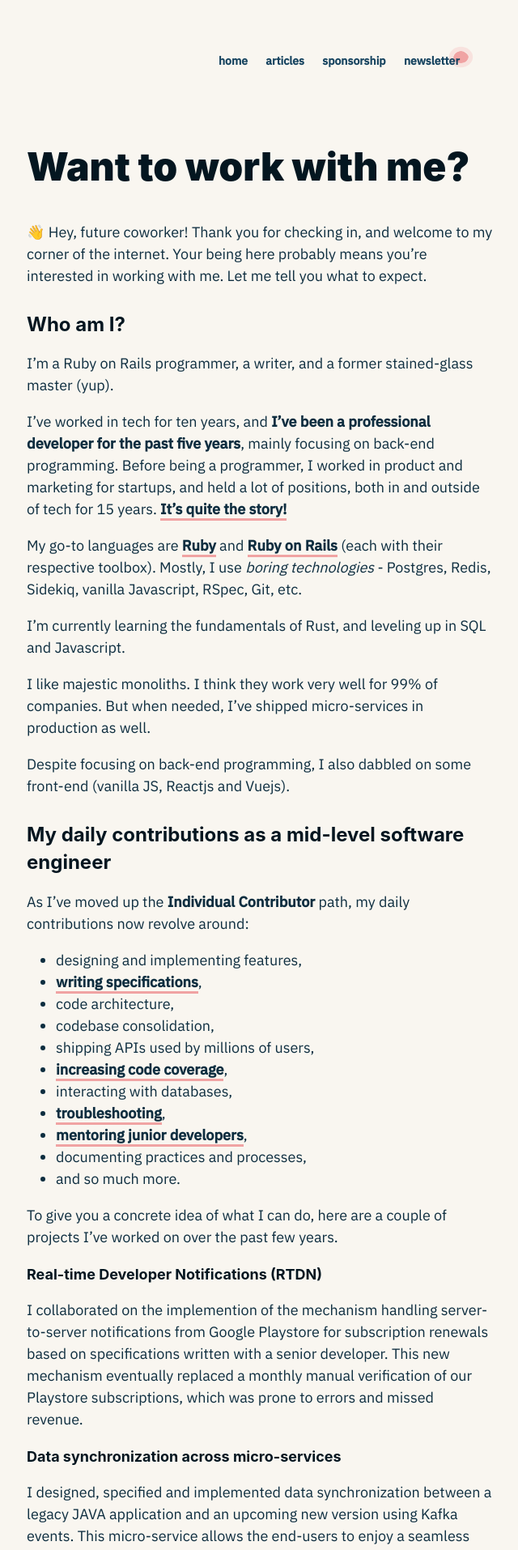
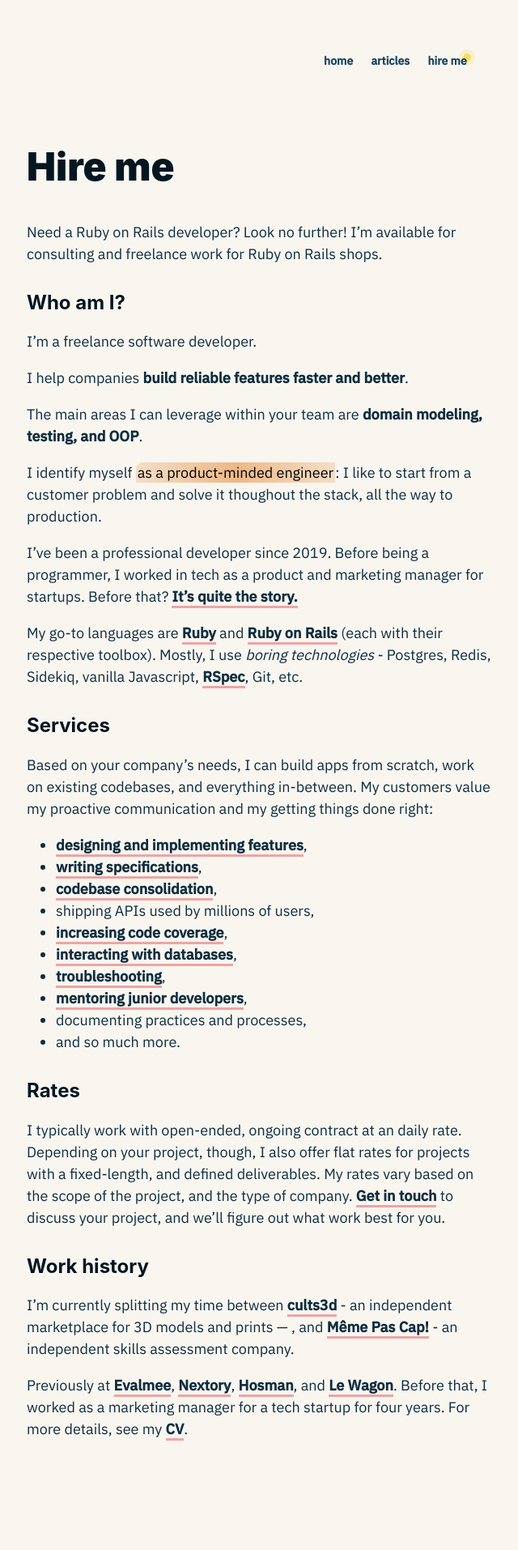
Before and after one commit to merciremi/remicodes, a Jekyll site: the page built from _pages/11_work.md, in a window 1280 px wide. Shown: the top 1914 px of the page at 81% size, without its empty margins (319-959 px from the left). Built offline with Jekyll 4.4.1, drawn with Linux system fonts in a browser that asks for light colours; after the commit the page ends 1850 px from its top, so only the background shows below that; some of the changed text lies outside the part shown.

Commit message:
First dab at freelancing pitch

```diff
--- a/_includes/header.html
+++ b/_includes/header.html
@@ -1,9 +1,11 @@
 <header>
   {% if page.url != "/" %}
-    <a href="{{ site.url }}">{{ 'home' }}</a>
+  <a href="{{ site.url }}">{{ 'home' }}</a>
   {% endif %}
   <a href="{{ site.baseurl }}/blog">{{ 'articles' }}</a>
-  <a href="https://github.com/sponsors/merciremi" target="blank">sponsorship</a>
-  <a href="{{ site.baseurl }}/newsletter">{{ 'newsletter' }}</a>
-  <img src="{{ site.baseurl }}/media/shared/pinkish-sun.svg" class="header-pastille pulse">
+  <a href="{{ site.baseurl }}/work">{{ 'hire me' }}</a>
+  <img
+    src="{{ site.baseurl }}/media/shared/circle.svg"
+    class="header-pastille pulse"
+  />
 </header>
--- a/_pages/11_work.md
+++ b/_pages/11_work.md
@@ -1,128 +1,45 @@
 ---
 layout: page
-title: Want to work with me?
+title: Hire me
 permalink: /work/
 ---
 
-👋 Hey, future coworker! Thank you for checking in, and welcome to my corner of the internet. Your being here probably means you’re interested in working with me. Let me tell you what to expect.
+Need a Ruby on Rails developer? Look no further! I'm available for consulting and freelance work for Ruby on Rails shops.
 
 ## Who am I?
 
-I'm a Ruby on Rails programmer, a writer, and a former stained-glass master (yup).
+I'm a freelance software developer.
 
-I've worked in tech for ten years, and **I've been a professional developer for the past five years**, mainly focusing on back-end programming. Before being a programmer, I worked in product and marketing for startups, and held a lot of positions, both in and outside of tech for 15 years. [It's quite the story!]({{site.baseurl}}/from-stained-glass-master-to-software-developer/)
+I help companies **build reliable features faster and better**.
 
-My go-to languages are [Ruby]({{site.baseurl}}/series/ruby/) and [Ruby on Rails]({{site.baseurl}}/series/rails/) (each with their respective toolbox). Mostly, I use *boring technologies* - Postgres, Redis, Sidekiq, vanilla Javascript, RSpec, Git, etc.
+The main areas I can leverage within your team are **domain modeling, testing, and OOP**.
 
-I'm currently learning the fundamentals of Rust, and leveling up in SQL and Javascript.
+I identify myself <mark>as a product-minded engineer</mark>: I like to start from a customer problem and solve it thoughout the stack, all the way to production.
 
-I like majestic monoliths. I think they work very well for 99% of companies. But when needed, I've shipped micro-services in production as well.
+I've been a professional developer since 2019. Before being a programmer, I worked in tech as a product and marketing manager for startups. Before that? [It's quite the story.]({{site.baseurl}}/from-stained-glass-master-to-software-developer/)
 
-Despite focusing on back-end programming, I also dabbled on some front-end (vanilla JS, Reactjs and Vuejs).
+My go-to languages are [Ruby]({{site.baseurl}}/series/ruby/) and [Ruby on Rails]({{site.baseurl}}/series/rails/) (each with their respective toolbox). Mostly, I use *boring technologies* - Postgres, Redis, Sidekiq, vanilla Javascript, [RSpec]({{site.baseurl}}/series/ruby/), Git, etc.
 
-## My daily contributions as a mid-level software engineer
+## Services
 
-As I've moved up the **Individual Contributor** path, my daily contributions now revolve around:
-- designing and implementing features,
+Based on your company's needs, I can build apps from scratch, work on existing codebases, and everything in-between. My customers value my proactive communication and my getting things done right:
+- [designing and implementing features]({{site.baseurl}}/refactoring-in-practice/),
 - [writing specifications]({{site.baseurl}}/how-to-write-better-specifications/),
-- code architecture,
-- codebase consolidation,
+- [codebase consolidation]({{site.baseurl}}/complexities/),
 - shipping APIs used by millions of users,
 - [increasing code coverage]({{site.baseurl}}/series/rspec/),
-- interacting with databases,
+- [interacting with databases]({{site.baseurl}}/postgresql-full-text-search-for-beginners/),
 - [troubleshooting]({{site.baseurl}}/series/debugging/),
 - [mentoring junior developers]({{site.baseurl}}/series/career/),
 - documenting practices and processes,
 - and so much more.
 
-To give you a concrete idea of what I can do, here are a couple of projects I've worked on over the past few years.
+## Rates
 
-#### Real-time Developer Notifications (RTDN)
-
-I collaborated on the implemention of the mechanism handling server-to-server notifications from Google Playstore for subscription renewals based on specifications written with a senior developer. This new mechanism eventually replaced a monthly manual verification of our Playstore subscriptions, which was prone to errors and missed revenue.
-
-#### Data synchronization across micro-services
-
-I designed, specified and implemented data synchronization between a legacy JAVA application and an upcoming new version using Kafka events. This micro-service allows the end-users to enjoy a seamless experience and data integrity, while the engineering team focus on building their latest application.
-
-#### LLM-based feedback generation
-
-I designed and implemented an LLM-based feedback generator that allows teachers to correct examination papers 50% faster. With one click, the feedback generator can infer the language of the exam and the domain of expertise of the question, then suggest a preliminary feedback toned to the teacher. I built this feature with robustness and sales upsell in mind.
-
-#### Minimal feature flag manager
-
-I designed and implemented a feature flag manager to enhance release phase for large features. You can read about the process here: [Build a minimal feature flags manager in under an hour](https://remimercier.com/minimal-feature-flags-manager/).
+I typically work with open-ended, ongoing contract at an daily rate. Depending on your project, though, I also offer flat rates for projects with a fixed-length, and defined deliverables. My rates vary based on the scope of the project, and the type of company. <a href="mailto:hello@remimercier.com">Get in touch</a> to discuss your project, and we'll figure out what work best for you.
 
 ## Work history
 
-Currently working at [Evalmee](https://en.evalmee.com/), a SaaS helping schools set up and grade their examinations.
+I'm currently splitting my time between [cults3d](https://cults3d.com/){:target="_blank"} - an independent marketplace for 3D models and prints — , and [Même Pas Cap!](https://www.memepascap.fr/){:target="_blank"} - an independent skills assessment company.
 
-Previously at [Youboox](https://nextory.com/fr/){:target="\_blank"} (acquired by Nextory), [Hosman](https://www.hosman.co/){:target="\_blank"}, and [Le Wagon](https://www.lewagon.com/fr){:target="\_blank"}. Before that, I worked as a marketing manager for a tech startup for four years. For more details, see my [CV]({{site.baseurl}}/media/shared/about/remi-mercier-cv-2024.pdf).
-
-## Writing about what I learn
-
-I also run this website where I share what I learned while building software. It's my way of giving back to the dev community. My posts are often featured in Ruby Weekly, HN, etc... As of 2022, *more than 18,700 unique visitors visited this website*. Some articles even got me invited on [podcasts]({{site.baseurl}}/talks/).
-
-My top 3 articles are:
-- [Exploring dependency injection in Ruby]({{site.baseurl}}/dependency-injection-in-ruby/) (4.7k views)
-- [Build a minimal feature flags manager in under an hour]({{site.baseurl}}/minimal-feature-flags-manager/) (3.7k views)
-- [Introduction to Git Bisect: travel through time and bugs]({{site.baseurl}}/how-to-use-git-bisect/) (2.9k views)
-
-As of early 2024, the best ways to get my posts are through [RSS](https://remimercier.com/feed.xml) and my ([newsletter!]({{site.baseurl}}/newsletter/)).
-
-## What am I looking for?
-
-In terms of technical challenges:
-- Mid-level back-end contributions: feature specifications, code architecture, implementing features across their lifecycle, improving performances and code coverage, etc.
-- Shaping features based on the needs of users and the companie's goals.
-- Mentoring junior developers and reviewing merge requests.
-- Improving the tooling and the engineering standards.
-
-In terms of working environment:
-- A focus on creating value for both users and company.
-- Warm, kind, supportive colleagues in a high-trust environment.
-- Working within a diverse team with various backgrounds and expertise.
-- **Fully remote**.
-- **4,5-day work week**.
-
-You can check my [user manual]({{site.baseurl}}/user-manual/).
-
-## How do I like to interview companies?
-
-- I like various forms of technical tests: remote live codings where we hash out a real-life challenge, short at-home assignments, etc...
-- I like meeting with several people from my future team and other teams.
-- [A reject fast, reject early mentality](https://juanitofatas.com/reject-fast-reject-early){:target="\_blank"}.
-
-For me, interviews are a two-way street. You get to know me. I get to know you.
-
-I've realized, over the past 20 years, that the recruiting process is a good preview of what I can expect as a collaborator. It shows the quality of your processes, your priorities, how you handle requests, etc...
-
-## FAQ
-
-### Q: In-office or remotely?
-
-I've been working remotely for the past four years and **I intend to keep it that way for the foreseeable future**.
-
-Remote working has allowed me to do my best work, focus on better communication, and create (much) more value.
-
-### Q: Would you relocate to ______?
-
-No, I love living near the mountains so very much. **I'll only consider fully remote positions.**
-
-### Q: Are you willing to come to the office from time to time?
-
-For the past three years, **I've come to the office once a year**. But I'm open to come as much as **a few days once a month**.
-
-### Q: Where do you see yourself in 5 years?
-
-Every time I tried to answer this question, I ended up somewhere unexpected. After all, I'm [a former stained-glass master turned developer]({{site.baseurl}}/from-stained-glass-master-to-software-developer/).
-
-Right now, I enjoy broadening my technical expertise, and moving up the IC track.
-
-### Q: Tea or coffee?
-
-Coffee, please! I'd say a lightly roasted coffee with notes of acidity and floral scents. I usually purchase my coffee from [my local roastery](https://kaffa-roastery.com/){:target="\_blank"}, in Crest, France.
-
-## Sounds good?
-
-Then <a href="mailto:hello@remimercier.com">let's chat</a>!
+Previously at [Evalmee](https://en.evalmee.com/), [Nextory](https://nextory.com/fr/){:target="\_blank"}, [Hosman](https://www.hosman.co/){:target="\_blank"}, and [Le Wagon](https://www.lewagon.com/fr){:target="\_blank"}. Before that, I worked as a marketing manager for a tech startup for four years. For more details, see my [CV]({{site.baseurl}}/media/shared/about/remi-mercier-cv-2024.pdf).
--- a/_sass/_layout.scss
+++ b/_sass/_layout.scss
@@ -1,8 +1,8 @@
 .header-pastille {
-  height: 15px;
+  height: 10px;
   position: relative;
-  right: 30px;
-  top: -2px;
+  right: 27px;
+  top: -4px;
   z-index: -1;
   border-radius: 50%;
 }
@@ -23,10 +23,10 @@
 
 @keyframes pulse-animation {
   0% {
-    box-shadow: 0 0 0 0px rgba(240, 163, 163, 0.5);
+    box-shadow: 0 0 0 0px rgba(247, 221, 89, 0.5);
   }
   100% {
-    box-shadow: 0 0 0 10px rgba(240, 163, 163, 0.0);
+    box-shadow: 0 0 0 10px rgba(247, 221, 89, 0);
   }
 }
 
@@ -90,7 +90,7 @@
     }
   }
   ul {
-    list-style-type: '→ ';
+    list-style-type: "→ ";
   }
 }
 
```
Also changed, not shown: _pages/02_now.md (+6 -10 lines), index.html (+32 -5 lines), media/shared/circle.svg (added).
